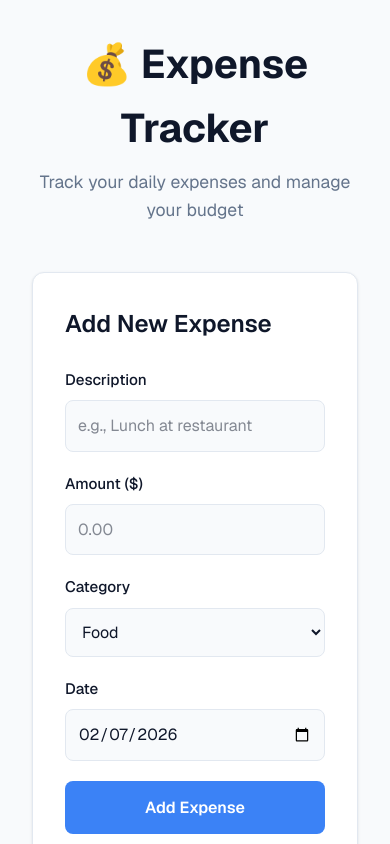
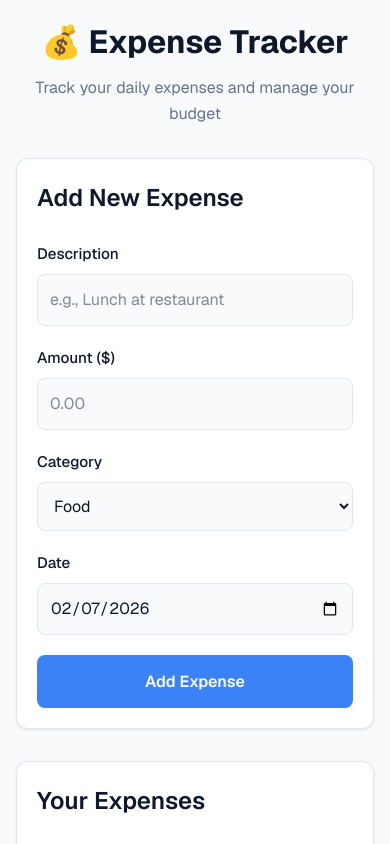
Before and after one commit to a7med-alshatebi/expense-tracker, a Next.js app: page / in a window 390 px wide. Shown: the top 844 px of the page. Built offline with nearby package versions, Linux system fonts and the light colour scheme.

Commit message:
enhance responsive design for smaller screens in globals.css

```diff
--- a/app/globals.css
+++ b/app/globals.css
@@ -352,3 +352,67 @@ body {
   border-radius: 999px;
   transition: width 0.3s ease;
 }
+
+@media (max-width: 768px) {
+  .container {
+    padding: 1.25rem;
+  }
+
+  .header {
+    margin-bottom: 2rem;
+  }
+
+  .header h1 {
+    font-size: 2rem;
+  }
+
+  .header p {
+    font-size: 1rem;
+  }
+
+  .add-expense-section,
+  .expenses-section {
+    padding: 1.5rem;
+  }
+
+  .total-amount {
+    font-size: 2rem;
+  }
+
+  .expense-item {
+    flex-direction: column;
+    align-items: flex-start;
+  }
+
+  .expense-actions {
+    width: 100%;
+    justify-content: space-between;
+  }
+
+  .expense-meta {
+    flex-wrap: wrap;
+  }
+}
+
+@media (max-width: 480px) {
+  .container {
+    padding: 1rem;
+  }
+
+  .add-expense-section,
+  .expenses-section {
+    padding: 1.25rem;
+  }
+
+  .expense-summary {
+    padding: 1.25rem;
+  }
+
+  .category-breakdown {
+    padding: 1rem;
+  }
+
+  .category-chart {
+    height: 12px;
+  }
+}
```
